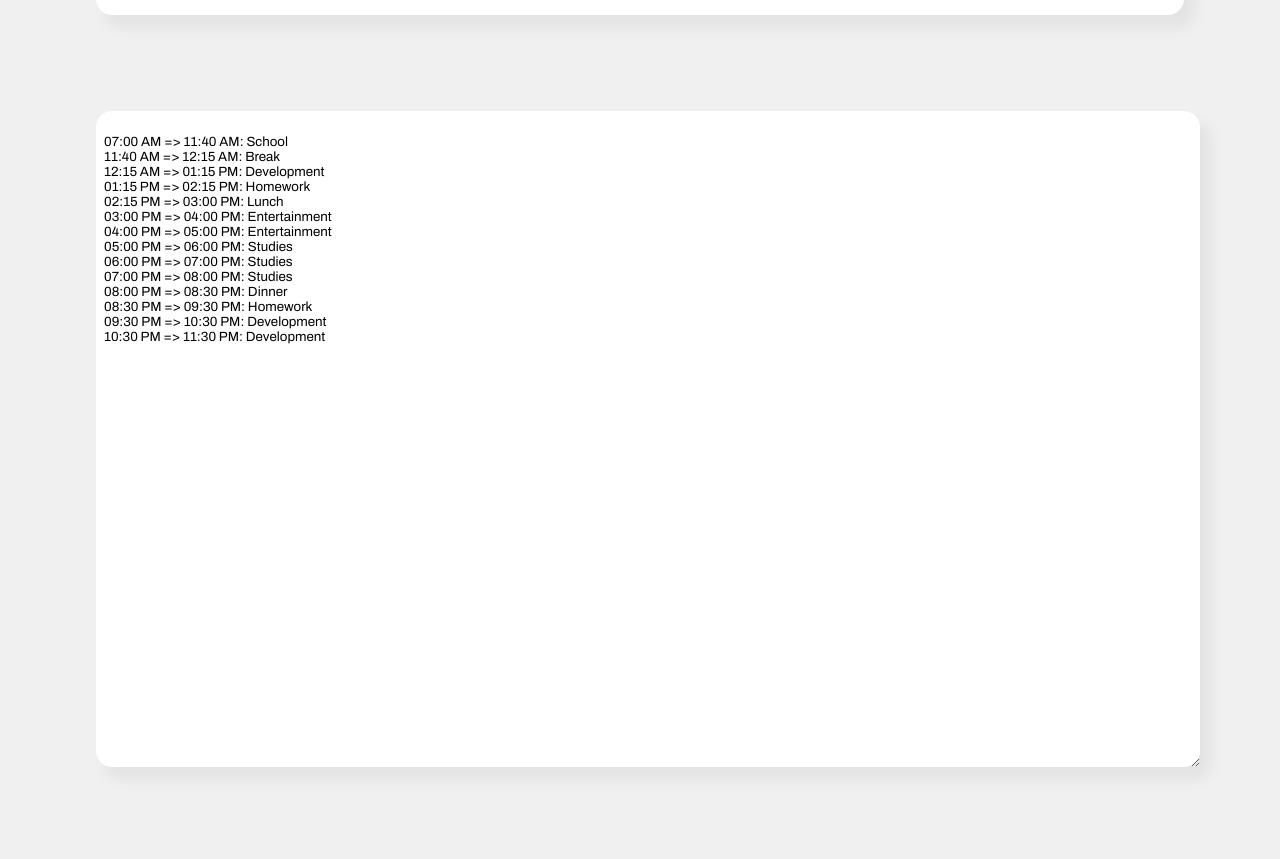
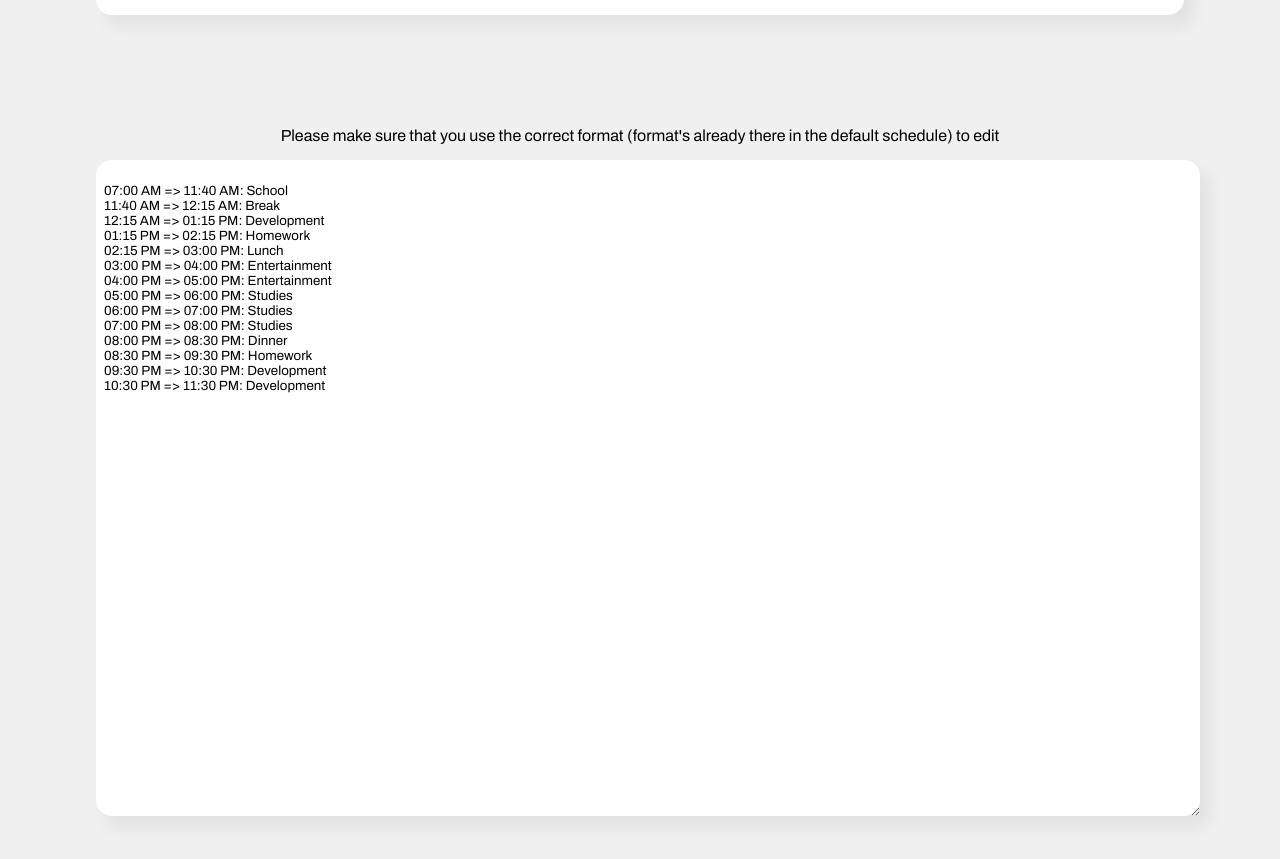
Before and after one commit to ranjithrd/scheduler, a React (Create React App) app: page / in a window 1280 px wide. Shown: the part 1805-2664 px from the top of the page. Built offline with nearby package versions, Linux system fonts and the light colour scheme.

Commit message:
Added format message

```diff
--- a/src/Home.jsx
+++ b/src/Home.jsx
@@ -153,6 +153,10 @@ function Home() {
 			})}
 			<div className="hero">
 				<div className="textarea">
+					<div className="spaced">
+						Please make sure that you use the correct format
+						(format's already there in the default schedule) to edit
+					</div>
 					<textarea
 						name="schedule"
 						id="schedule"
```
